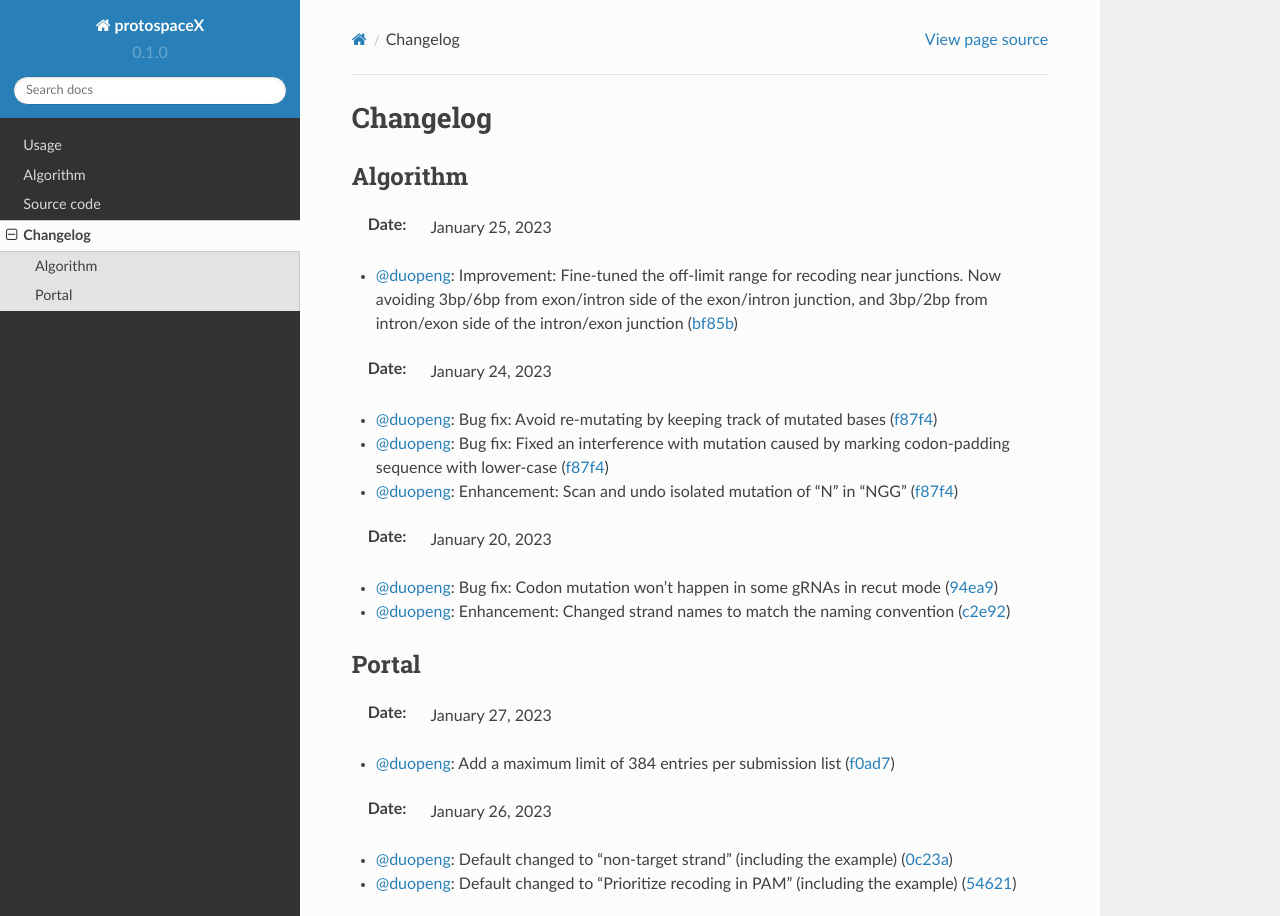
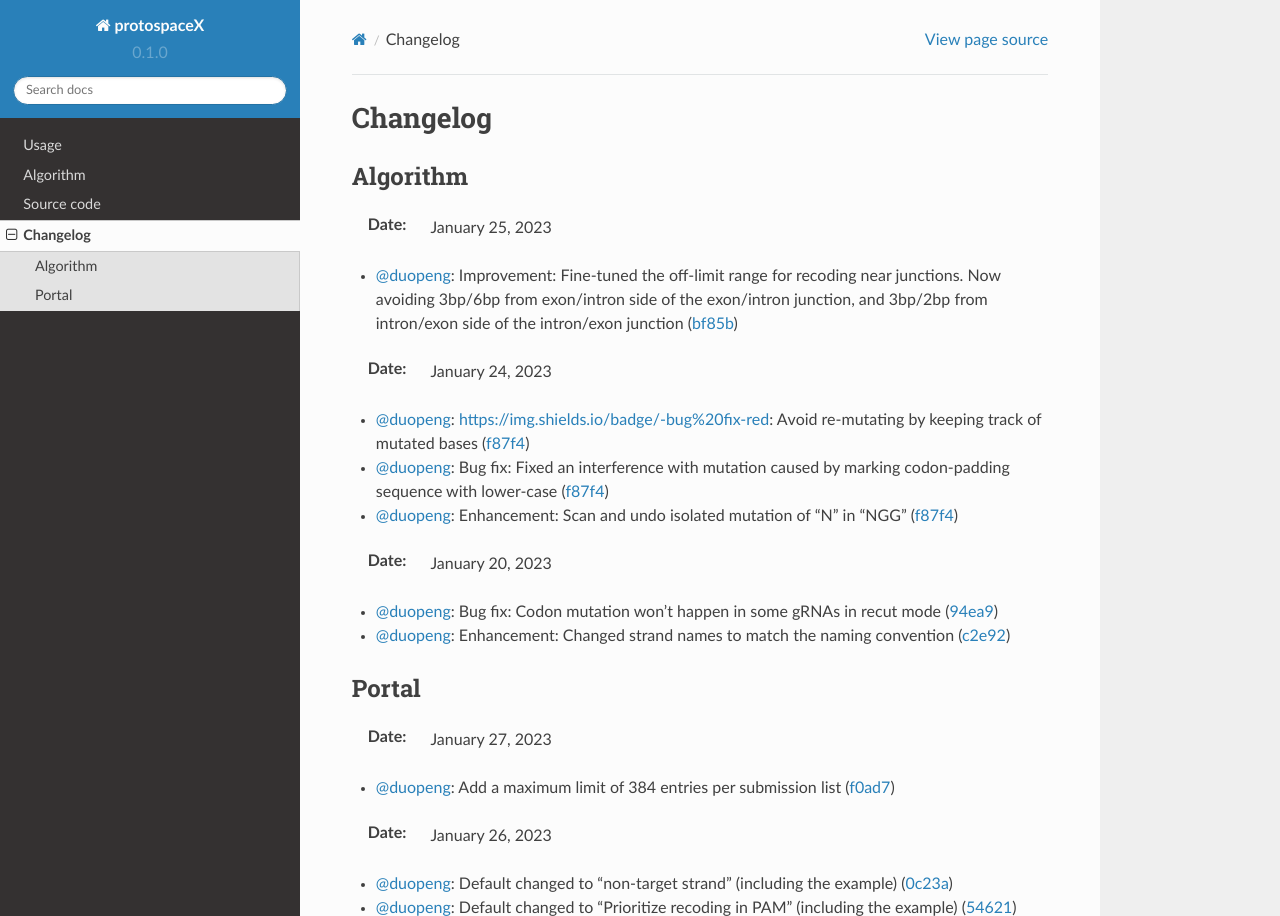
Before and after one commit to duopeng/protoSpaceJAM-readthedocs, a Sphinx documentation site: the page built from docs/source/changelog.rst, in a window 1280 px wide and 1233 px high, cut to the strip 0-916 px from the top of the window. Built offline with Sphinx 7.4.7 and the Read the Docs theme 2.0.0, drawn with Linux system fonts in a browser that asks for light colours.

Commit message:
Update changelog.rst

```diff
--- a/docs/source/changelog.rst
+++ b/docs/source/changelog.rst
@@ -8,7 +8,7 @@ Algorithm
 * `@duopeng <https://github.com/duopeng>`__: Improvement: Fine-tuned the off-limit range for recoding near junctions. Now avoiding 3bp/6bp from exon/intron side of the exon/intron junction, and 3bp/2bp from intron/exon side of the intron/exon junction (`bf85b <https://github.com/czbiohub/protospaceX/commit/820ed9004c8d33136417ff22733d6812571bf85b>`__)
 
 :Date: January 24, 2023
-* `@duopeng <https://github.com/duopeng>`__: Bug fix: Avoid re-mutating by keeping track of mutated bases (`f87f4 <https://github.com/czbiohub/protospaceX/commit/98ab6e0dc698effa2441542771d7d82abbdf87f4>`__)
+* `@duopeng <https://github.com/duopeng>`__: https://img.shields.io/badge/-bug%20fix-red: Avoid re-mutating by keeping track of mutated bases (`f87f4 <https://github.com/czbiohub/protospaceX/commit/98ab6e0dc698effa2441542771d7d82abbdf87f4>`__)
 * `@duopeng <https://github.com/duopeng>`__: Bug fix: Fixed an interference with mutation caused by marking codon-padding sequence with lower-case (`f87f4 <https://github.com/czbiohub/protospaceX/commit/98ab6e0dc698effa2441542771d7d82abbdf87f4>`__)
 * `@duopeng <https://github.com/duopeng>`__: Enhancement: Scan and undo isolated mutation of "N" in "NGG" (`f87f4 <https://github.com/czbiohub/protospaceX/commit/98ab6e0dc698effa2441542771d7d82abbdf87f4>`__)
 
```
